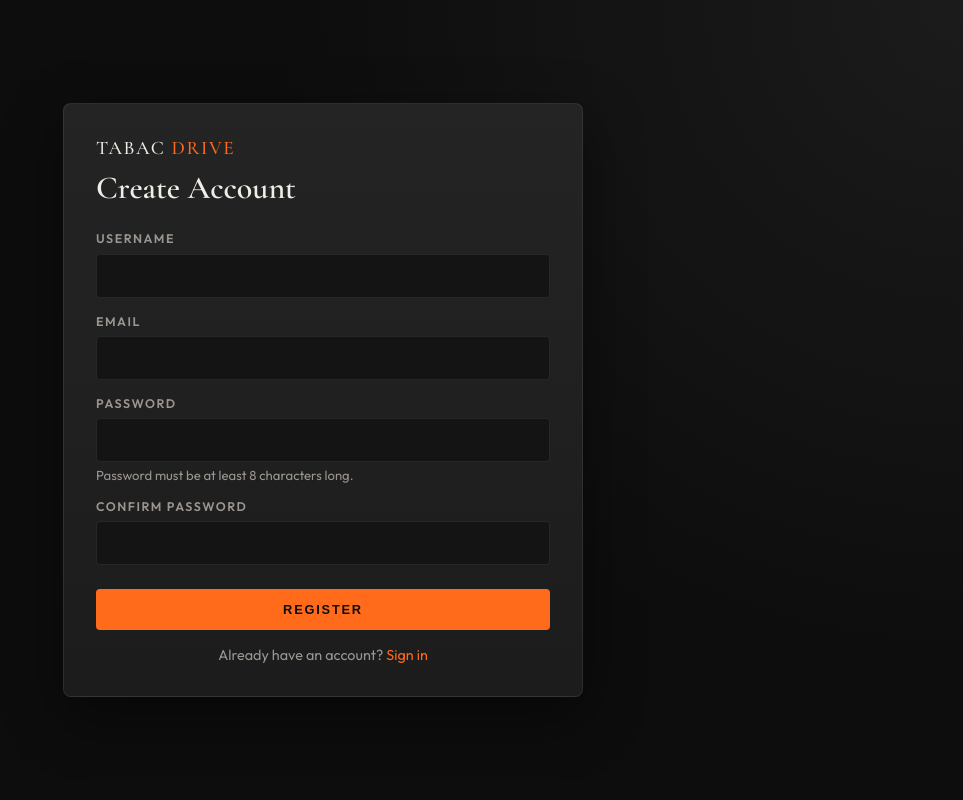
After one commit to ItsMavey/soen343, a Django app: page /register/ in a window 1280 px wide. The commit adds this page. Shown: the whole page, without its empty margins (317-1280 px from the left). Run offline with Django 5.2, Linux system fonts and the light colour scheme; parts of the project's set-up code (start-up, migrations or seed data) failed here and were passed over.

Commit message:
Implement user registration and profile system

```diff
--- /dev/null
+++ b/src/Rentals-root/users/forms.py
@@ -0,0 +1,56 @@
+from django import forms
+from django.contrib.auth import get_user_model
+from django.contrib.auth.password_validation import validate_password
+from django.core.exceptions import ValidationError
+
+
+User = get_user_model()
+
+
+class UserRegistrationForm(forms.ModelForm):
+    password = forms.CharField(
+        widget=forms.PasswordInput,
+        min_length=8,
+        help_text="Password must be at least 8 characters long.",
+    )
+    confirm_password = forms.CharField(widget=forms.PasswordInput, label="Confirm password")
+
+    class Meta:
+        model = User
+        fields = ["username", "email", "password", "confirm_password"]
+
+    def clean_username(self):
+        username = self.cleaned_data["username"]
+        if User.objects.filter(username__iexact=username).exists():
+            raise forms.ValidationError("This username is already taken.")
+        return username
+
+    def clean_email(self):
+        email = self.cleaned_data["email"].strip().lower()
+        if User.objects.filter(email__iexact=email).exists():
+            raise forms.ValidationError("An account with this email already exists.")
+        return email
+
+    def clean(self):
+        cleaned_data = super().clean()
+        password = cleaned_data.get("password")
+        confirm_password = cleaned_data.get("confirm_password")
+
+        if password and confirm_password and password != confirm_password:
+            self.add_error("confirm_password", "Passwords do not match.")
+
+        if password:
+            try:
+                validate_password(password)
+            except ValidationError as error:
+                self.add_error("password", error)
+
+        return cleaned_data
+
+    def save(self, commit=True):
+        user = super().save(commit=False)
+        user.email = self.cleaned_data["email"]
+        user.set_password(self.cleaned_data["password"])
+        if commit:
+            user.save()
+        return user
--- a/src/Rentals-root/users/models.py
+++ b/src/Rentals-root/users/models.py
@@ -5,8 +5,9 @@ from phonenumber_field.modelfields import PhoneNumberField
 
 
 class User(AbstractUser):
+    email = models.EmailField(unique=True)
     address = AddressField(null=True, blank=True, on_delete=models.SET_NULL)
-    phone_number = PhoneNumberField(region="CA")
+    phone_number = PhoneNumberField(region="CA", blank=True, null=True)
 
     def __str__(self):
         return self.username
--- a/src/Rentals-root/users/templates/users/index.html
+++ b/src/Rentals-root/users/templates/users/index.html
@@ -1060,7 +1060,7 @@
             </div>
 
             <div class="d-flex align-items-center gap-3">
-                <a href="#" class="nav-link-apex d-none d-lg-block">Sign In</a>
+                <a href="{% url 'login' %}" class="nav-link-apex d-none d-lg-block">Sign In</a>
                 <button class="btn-nav">Reserve Now</button>
             </div>
 
--- /dev/null
+++ b/src/Rentals-root/users/templates/users/register.html
@@ -0,0 +1,177 @@
+<!DOCTYPE html>
+<html lang="en">
+<head>
+    <meta charset="UTF-8">
+    <meta name="viewport" content="width=device-width, initial-scale=1.0">
+    <title>Register | TABAC DRIVE</title>
+    <link rel="preconnect" href="https://fonts.googleapis.com">
+    <link rel="preconnect" href="https://fonts.gstatic.com" crossorigin>
+    <link href="https://fonts.googleapis.com/css2?family=Cormorant+Garamond:wght@500;600&family=Outfit:wght@300;400;500;600&display=swap" rel="stylesheet">
+    <style>
+        :root {
+            --color-bg: #0d0d0d;
+            --color-surface: #1c1c1c;
+            --color-surface-raised: #242424;
+            --color-border: rgba(255, 255, 255, 0.08);
+            --color-accent: #ff6b1a;
+            --color-accent-hover: #ff8340;
+            --color-text-primary: #f0ede6;
+            --color-text-secondary: #9a9590;
+            --color-error: #ff6b6b;
+        }
+
+        * { box-sizing: border-box; }
+
+        body {
+            margin: 0;
+            min-height: 100vh;
+            font-family: 'Outfit', sans-serif;
+            background: radial-gradient(circle at top right, #1b1b1b 0%, var(--color-bg) 45%);
+            color: var(--color-text-primary);
+            display: grid;
+            place-items: center;
+            padding: 1.5rem;
+        }
+
+        .card {
+            width: 100%;
+            max-width: 520px;
+            background: linear-gradient(180deg, var(--color-surface-raised), var(--color-surface));
+            border: 1px solid var(--color-border);
+            border-radius: 8px;
+            padding: 2rem;
+            box-shadow: 0 20px 60px rgba(0, 0, 0, 0.45);
+        }
+
+        .brand {
+            font-family: 'Cormorant Garamond', serif;
+            letter-spacing: 0.08em;
+            font-size: 1.2rem;
+            margin-bottom: 0.5rem;
+        }
+
+        .brand span { color: var(--color-accent); }
+
+        h1 {
+            margin: 0 0 1.5rem;
+            font-family: 'Cormorant Garamond', serif;
+            font-size: 2rem;
+            font-weight: 600;
+        }
+
+        .field { margin-bottom: 1rem; }
+
+        label {
+            display: block;
+            font-size: 0.78rem;
+            font-weight: 600;
+            letter-spacing: 0.12em;
+            text-transform: uppercase;
+            color: var(--color-text-secondary);
+            margin-bottom: 0.45rem;
+        }
+
+        input {
+            width: 100%;
+            border: 1px solid var(--color-border);
+            background: #141414;
+            color: var(--color-text-primary);
+            border-radius: 4px;
+            padding: 0.72rem 0.8rem;
+            font-family: inherit;
+            font-size: 0.95rem;
+        }
+
+        input:focus {
+            outline: none;
+            border-color: rgba(255, 107, 26, 0.5);
+            box-shadow: 0 0 0 3px rgba(255, 107, 26, 0.14);
+        }
+
+        .errorlist, .non-field-errors {
+            color: var(--color-error);
+            margin: 0.35rem 0 0;
+            padding-left: 1.1rem;
+            font-size: 0.82rem;
+        }
+
+        button {
+            width: 100%;
+            margin-top: 0.5rem;
+            border: none;
+            border-radius: 4px;
+            padding: 0.8rem;
+            background: var(--color-accent);
+            color: #0d0d0d;
+            font-size: 0.8rem;
+            font-weight: 600;
+            letter-spacing: 0.14em;
+            text-transform: uppercase;
+            cursor: pointer;
+        }
+
+        button:hover { background: var(--color-accent-hover); }
+
+        .help-text {
+            font-size: 0.82rem;
+            color: var(--color-text-secondary);
+            margin-top: 0.3rem;
+        }
+
+        .links {
+            margin-top: 1rem;
+            color: var(--color-text-secondary);
+            font-size: 0.9rem;
+            text-align: center;
+        }
+
+        a { color: var(--color-accent); text-decoration: none; }
+    </style>
+</head>
+<body>
+<div class="card">
+    <div class="brand">TABAC <span>DRIVE</span></div>
+    <h1>Create Account</h1>
+
+    {% if form.non_field_errors %}
+        <div class="non-field-errors">{{ form.non_field_errors }}</div>
+    {% endif %}
+
+    <form method="post">
+        {% csrf_token %}
+
+        <div class="field">
+            <label for="{{ form.username.id_for_label }}">Username</label>
+            {{ form.username }}
+            {{ form.username.errors }}
+        </div>
+
+        <div class="field">
+            <label for="{{ form.email.id_for_label }}">Email</label>
+            {{ form.email }}
+            {{ form.email.errors }}
+        </div>
+
+        <div class="field">
+            <label for="{{ form.password.id_for_label }}">Password</label>
+            {{ form.password }}
+            {{ form.password.errors }}
+            {% if form.password.help_text %}
+                <div class="help-text">{{ form.password.help_text }}</div>
+            {% endif %}
+        </div>
+
+        <div class="field">
+            <label for="{{ form.confirm_password.id_for_label }}">Confirm Password</label>
+            {{ form.confirm_password }}
+            {{ form.confirm_password.errors }}
+        </div>
+
+        <button type="submit">Register</button>
+    </form>
+    <div class="links">
+        Already have an account? <a href="{% url 'login' %}">Sign in</a>
+    </div>
+</div>
+</body>
+</html>
--- a/src/Rentals-root/users/urls.py
+++ b/src/Rentals-root/users/urls.py
@@ -1,6 +1,18 @@
 from django.urls import path
+from django.contrib.auth import views as auth_views
 from . import views
 
 urlpatterns = [
     path('', views.home, name='home'),
+    path(
+        "login/",
+        auth_views.LoginView.as_view(template_name="users/login.html"),
+        name="login",
+    ),
+    path("register/", views.RegisterView.as_view(), name="register"),
+    path(
+        "register/success/",
+        views.RegistrationSuccessView.as_view(),
+        name="registration_success",
+    ),
 ]
--- a/src/Rentals-root/users/views.py
+++ b/src/Rentals-root/users/views.py
@@ -1,7 +1,19 @@
 from django.shortcuts import render
-from django.urls import path
-# Create your views here.
+from django.urls import reverse_lazy
+from django.views.generic import CreateView, TemplateView
+
+from .forms import UserRegistrationForm
 
 
 def home(request):
     return render(request, 'users/index.html')
+
+
+class RegisterView(CreateView):
+    template_name = "users/register.html"
+    form_class = UserRegistrationForm
+    success_url = reverse_lazy("registration_success")
+
+
+class RegistrationSuccessView(TemplateView):
+    template_name = "users/registration_success.html"
```
Also changed, not shown: src/Rentals-root/users/templates/users/login.html (added, +154 -0 lines), src/Rentals-root/users/templates/users/registration_success.html (added, +46 -0 lines), src/Rentals-root/users/migrations/0003_alter_user_email_alter_user_phone_number.py (added).
